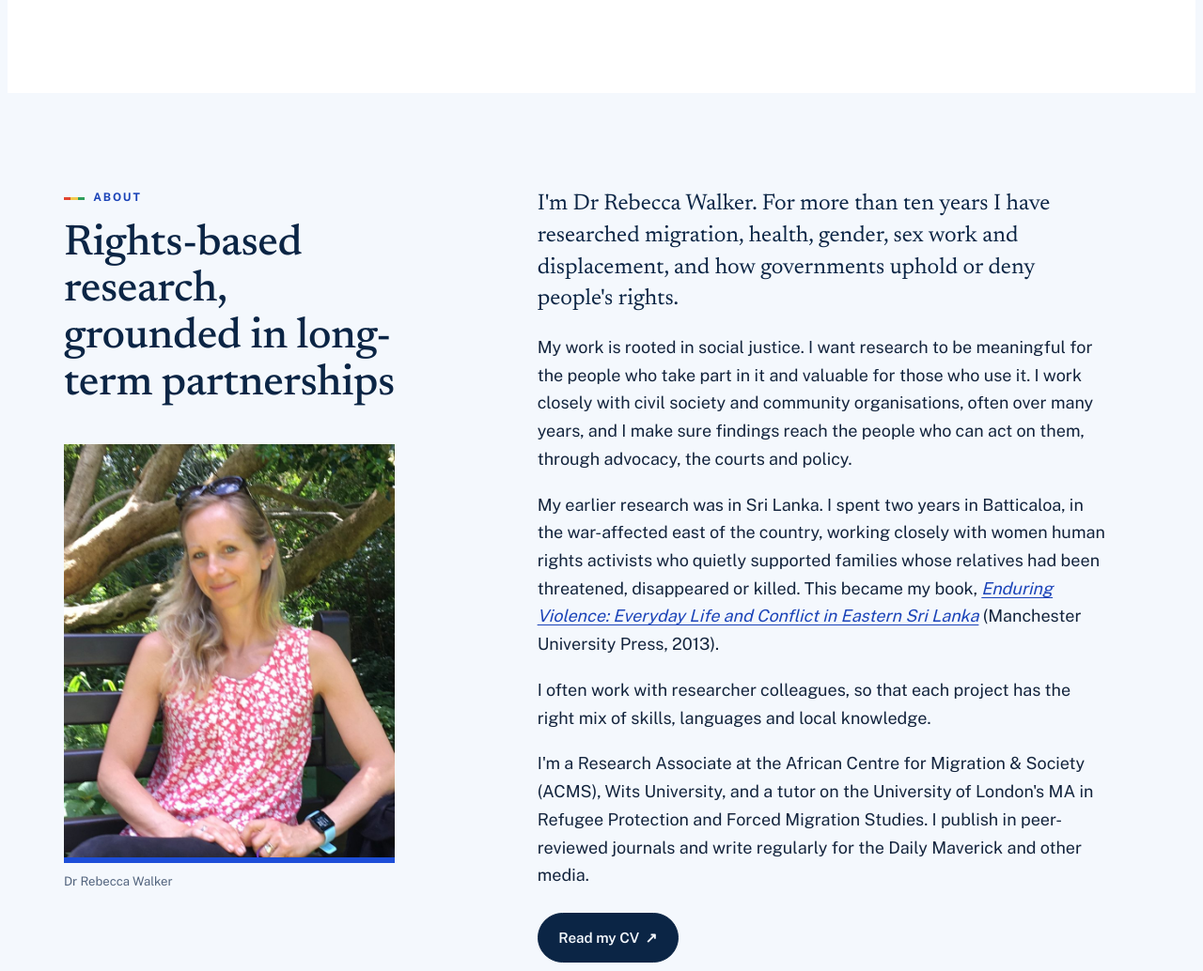
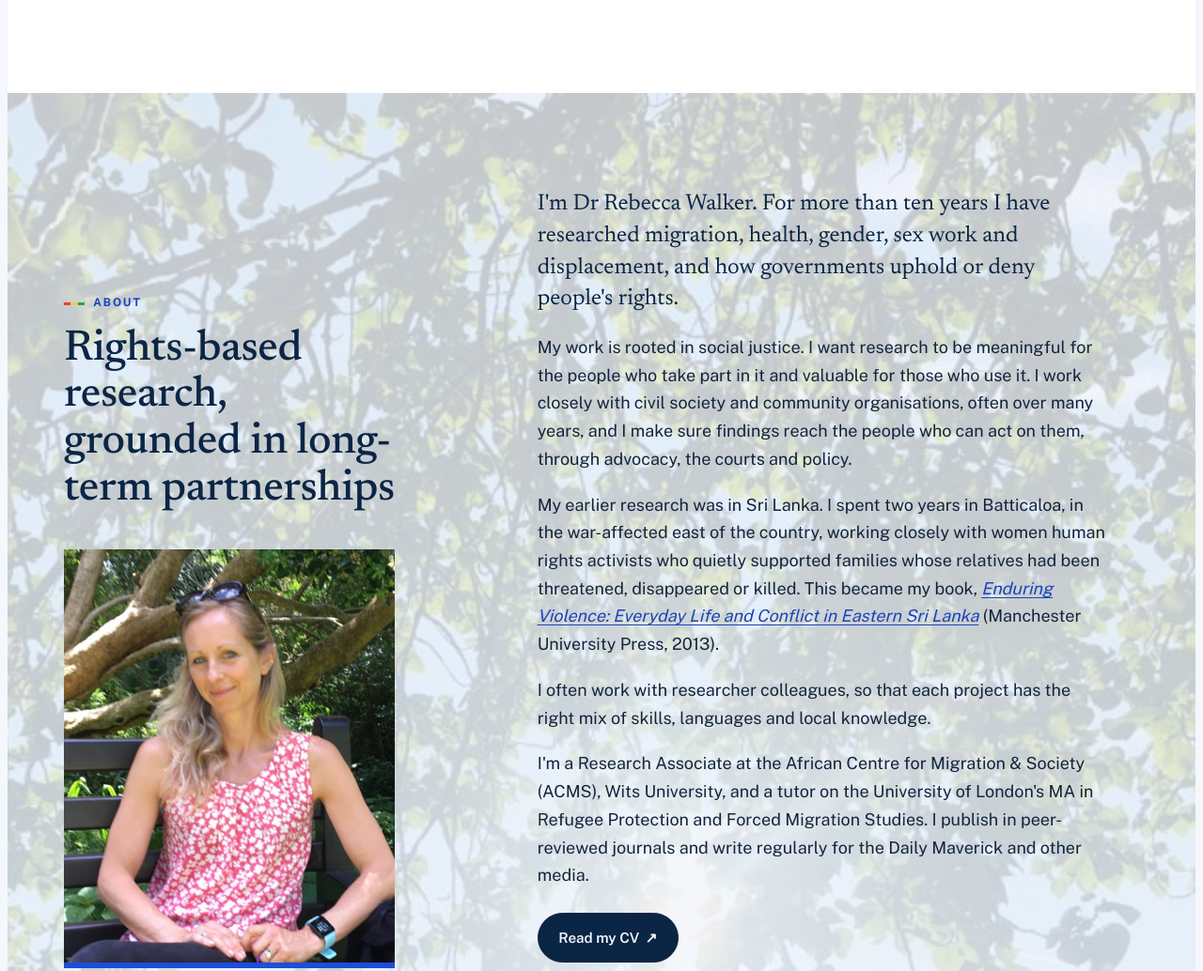
Before and after one commit to bexjwalkerCV-cmd/walker-independent-research, a plain HTML site: page index.html in a window 1280 px wide. Shown: the part 2842-3876 px from the top of the page at 94% size. Drawn offline with nearby package versions, Linux system fonts and the light colour scheme.

Commit message:
Add tree photo behind about section
Co-Authored-By: Claude Opus 5.5 <noreply@anthropic.com>
Claude-Session: https://claude.ai/code/session_016WqrjqMFQFAt2AaBa5heCa

```diff
--- a/index.html
+++ b/index.html
@@ -169,7 +169,9 @@ p { margin: 0; }
 .md { font-size: .85rem; color: var(--muted); }
 
 /* About */
-.about { background: var(--mist); }
+.about { background: var(--mist); position: relative; isolation: isolate; overflow: hidden; }
+.about::before { content: ""; position: absolute; inset: 0; z-index: -2; background: url("about-tree.jpg") center top / cover no-repeat; }
+.about::after { content: ""; position: absolute; inset: 0; z-index: -1; background: var(--mist); opacity: .8; }
 .about .wrap { display: grid; grid-template-columns: minmax(0, 1fr) minmax(0, 1.5fr); gap: clamp(2rem, 6vw, 6rem); align-items: start; }
 .about .sec-head { margin: 0; position: sticky; top: 7rem; }
 .about .body { display: grid; gap: 1.2rem; font-size: 1.125rem; max-width: 38rem; }
```
Also changed, not shown: about-tree.jpg (added).
